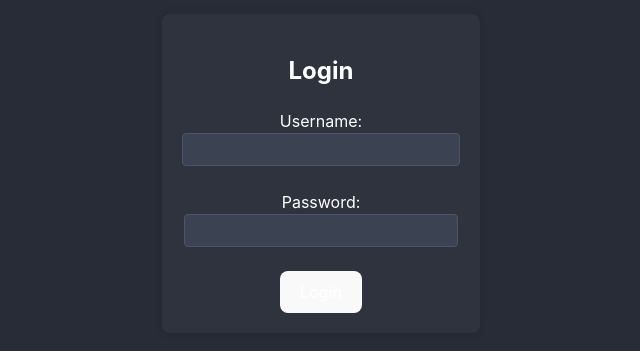
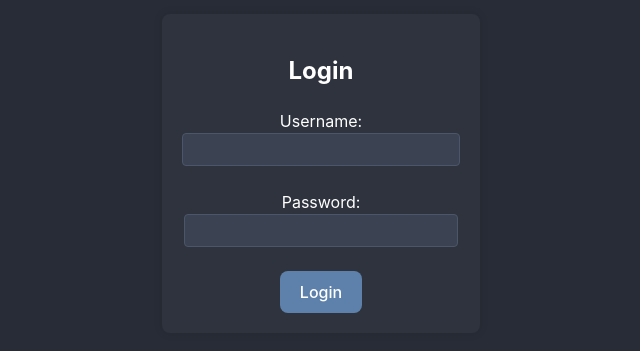
Before and after one commit to KorneliuszDyszczynski/WorkHoursLoggerApp, a React (Vite) app: page / in a window 1280 px wide. Shown: the part 259-610 px from the top of the page, without its empty margins (319-959 px from the left). Built offline with nearby package versions, Linux system fonts and the light colour scheme.

Commit message:
made sure of button color

```diff
--- a/src/LoginPage.css
+++ b/src/LoginPage.css
@@ -85,7 +85,7 @@ input {
 }
 
 button {
-    background-color: #5e81ac;
+    background-color: #5e81ac !important;
     color: white;
     padding: 10px;
     border: none;
@@ -94,5 +94,5 @@ button {
 }
 
     button:hover {
-        background-color: #81a1c1;
+        background-color: #81a1c1 !important;
     }
```
